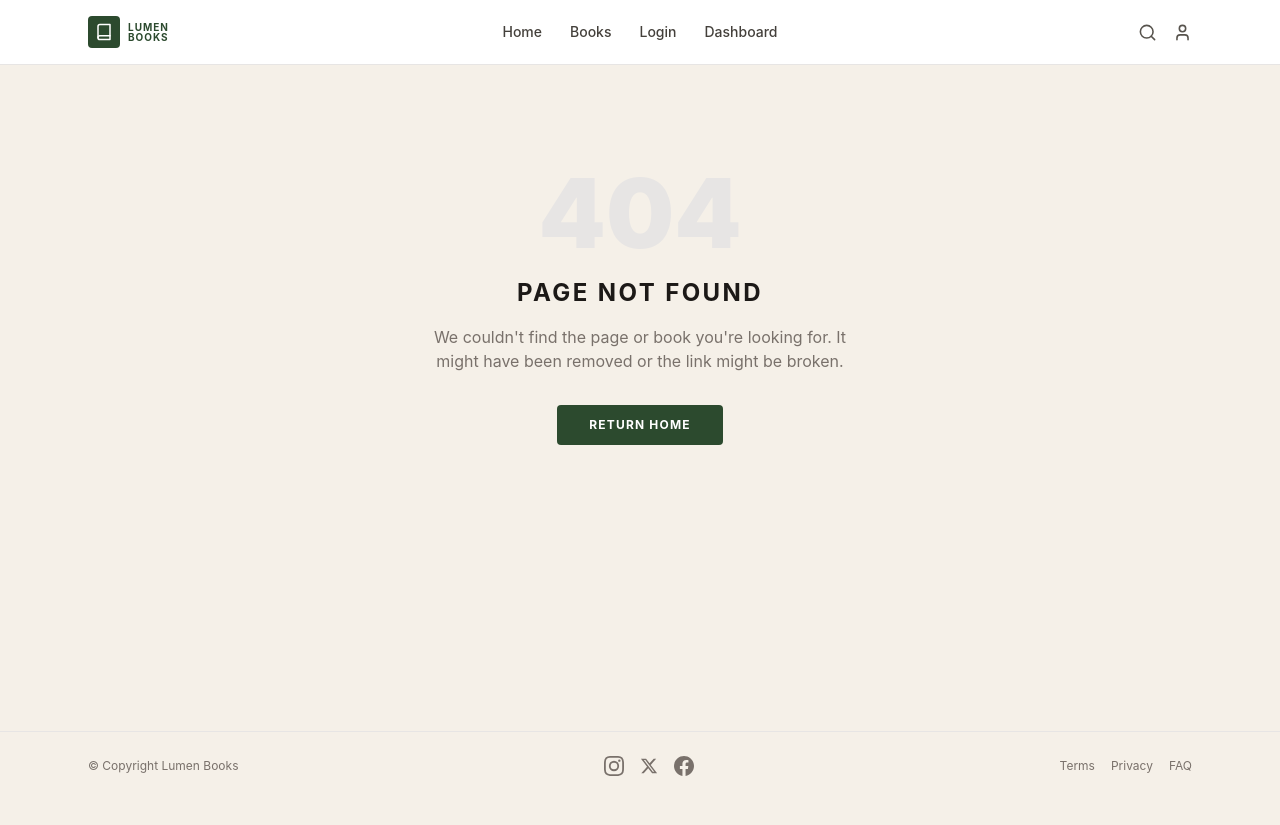
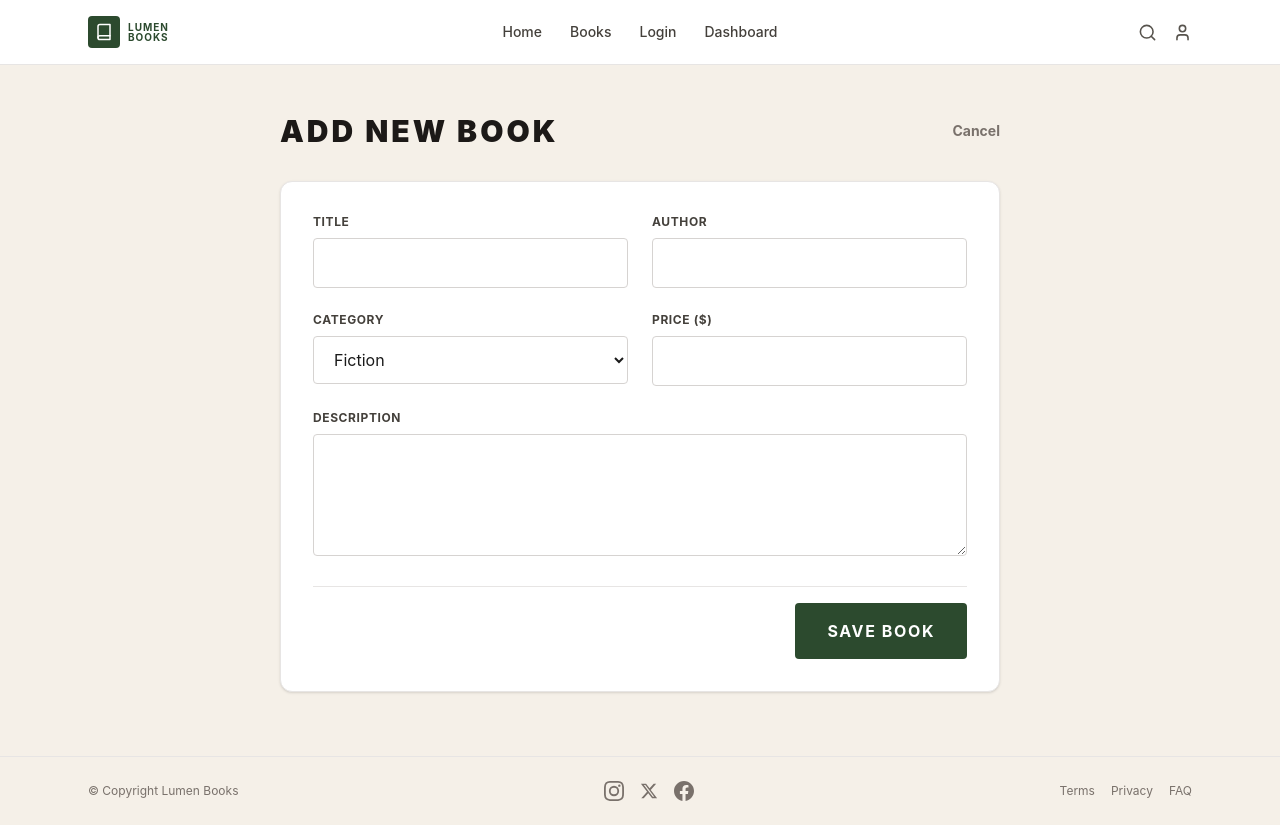
Before and after one commit to SughnenWeb3/lumen_books, a Next.js app: page /dashboard/new in a window 1280 px wide. Before the commit this address had no page. Before the commit the page ends 800 px from the top, so only its background shows below. Built offline with nearby package versions, Linux system fonts and the light colour scheme.

Commit message:
create form to add new books

```diff
--- /dev/null
+++ b/app/dashboard/new/page.tsx
@@ -0,0 +1,72 @@
+'use client';
+
+import { useActionState } from 'react';
+import Link from 'next/link';
+import { addBookAction } from '../../lib/actions';
+
+export default function NewBookPage() {
+  const [state, action, isPending] = useActionState(addBookAction, undefined);
+
+  return (
+    <div className="max-w-3xl mx-auto px-6 py-12">
+      <div className="mb-8 flex items-center justify-between">
+        <h1 className="text-3xl font-black uppercase tracking-widest text-stone-900">
+          Add New Book
+        </h1>
+        <Link href="/dashboard" className="text-sm font-bold text-stone-500 hover:text-stone-800">
+          Cancel
+        </Link>
+      </div>
+
+      <div className="bg-white border border-stone-200 rounded-xl p-8 shadow-sm">
+        <form action={action} className="space-y-6">
+          <div className="grid grid-cols-1 md:grid-cols-2 gap-6">
+            <div>
+              <label htmlFor="title" className="block text-xs font-bold uppercase tracking-wider text-stone-700 mb-2">Title</label>
+              <input type="text" id="title" name="title" required className="w-full border border-stone-300 rounded px-4 py-3 focus:outline-none focus:border-[#2c4a2e]" />
+            </div>
+            <div>
+              <label htmlFor="author" className="block text-xs font-bold uppercase tracking-wider text-stone-700 mb-2">Author</label>
+              <input type="text" id="author" name="author" required className="w-full border border-stone-300 rounded px-4 py-3 focus:outline-none focus:border-[#2c4a2e]" />
+            </div>
+            <div>
+              <label htmlFor="category" className="block text-xs font-bold uppercase tracking-wider text-stone-700 mb-2">Category</label>
+              <select id="category" name="category" required className="w-full border border-stone-300 rounded px-4 py-3 focus:outline-none focus:border-[#2c4a2e] bg-white">
+                <option value="Fiction">Fiction</option>
+                <option value="Non-Fiction">Non-Fiction</option>
+                <option value="Science Fiction">Science Fiction</option>
+                <option value="Fantasy">Fantasy</option>
+                <option value="Literary Fiction">Literary Fiction</option>
+              </select>
+            </div>
+            <div>
+              <label htmlFor="price" className="block text-xs font-bold uppercase tracking-wider text-stone-700 mb-2">Price ($)</label>
+              <input type="number" step="0.01" id="price" name="price" required className="w-full border border-stone-300 rounded px-4 py-3 focus:outline-none focus:border-[#2c4a2e]" />
+            </div>
+          </div>
+
+          <div>
+            <label htmlFor="description" className="block text-xs font-bold uppercase tracking-wider text-stone-700 mb-2">Description</label>
+            <textarea id="description" name="description" rows={4} required className="w-full border border-stone-300 rounded px-4 py-3 focus:outline-none focus:border-[#2c4a2e]"></textarea>
+          </div>
+
+          {state?.error && (
+            <div className="bg-red-50 text-red-600 text-sm p-3 rounded border border-red-200">
+              {state.error}
+            </div>
+          )}
+
+          <div className="pt-4 border-t border-stone-200 flex justify-end">
+            <button
+              type="submit"
+              disabled={isPending}
+              className="bg-[#2c4a2e] text-white font-bold uppercase tracking-widest px-8 py-4 rounded hover:bg-[#3a5c3c] transition-colors disabled:opacity-70 flex justify-center items-center gap-2"
+            >
+              {isPending ? 'Saving...' : 'Save Book'}
+            </button>
+          </div>
+        </form>
+      </div>
+    </div>
+  );
+}
```
